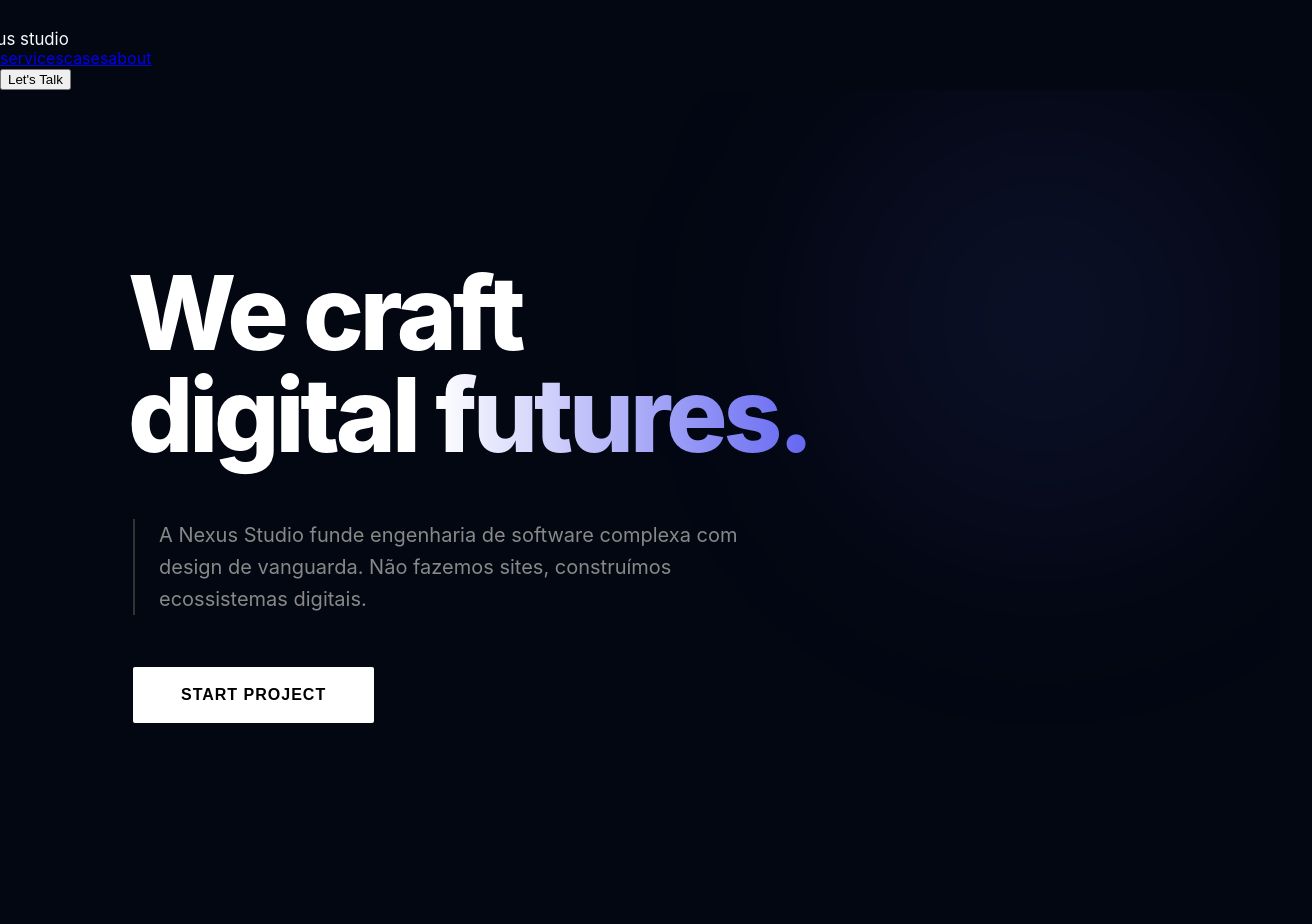
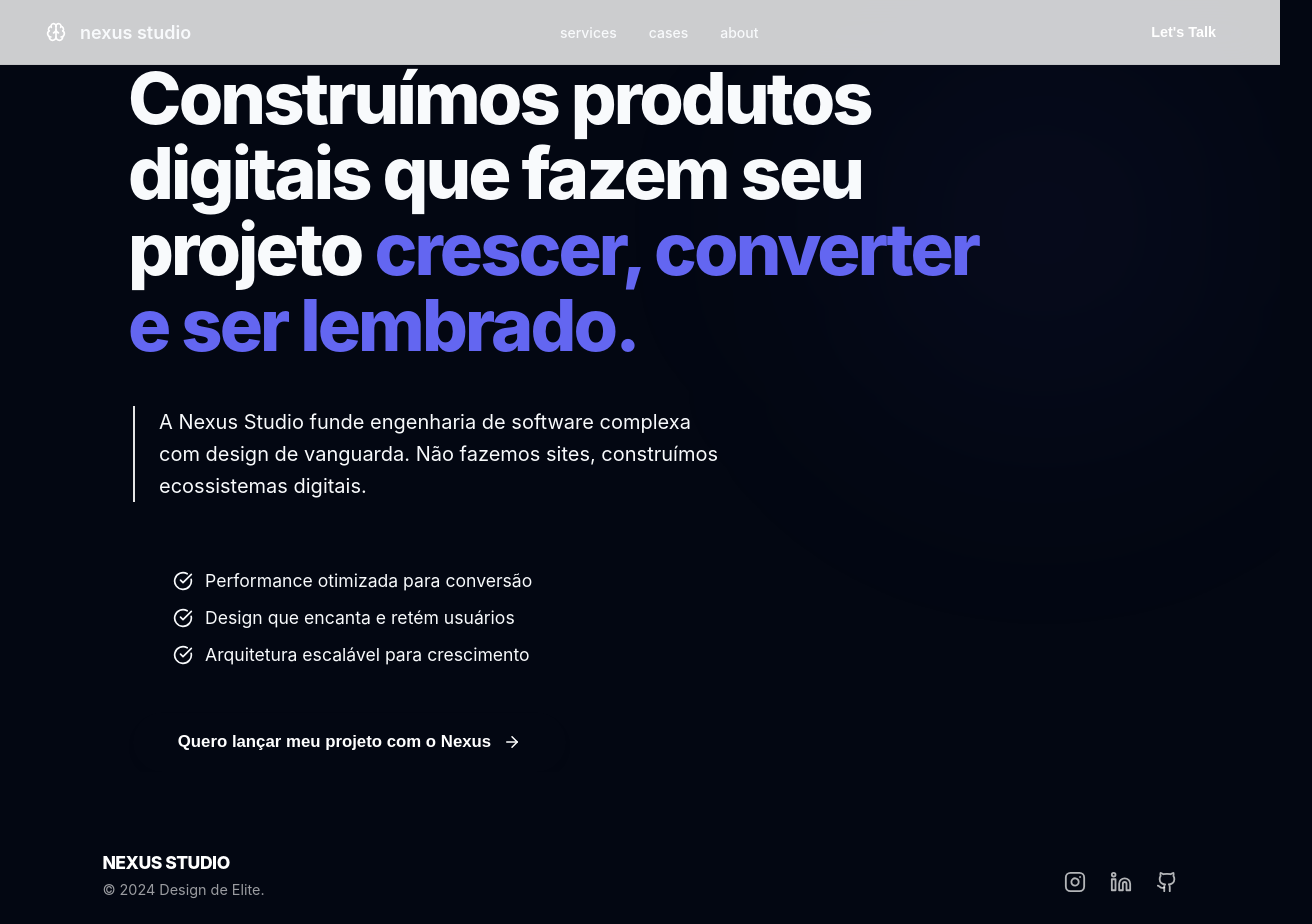
Before and after one commit to luanbr65/nexus-studios, a Next.js app in the folder nexus-studio/: page / in a window 1280 px wide. Shown: the top 924 px of the page, 1312 px wide, since content can reach past the window. Built offline with nearby package versions, Linux system fonts and the light colour scheme.

Commit message:
O design agora tem a elegância minimalista do Apple com a funcionalidade moderna esperada pelo usuário! 🚀

```diff
--- a/nexus-studio/src/app/globals.css
+++ b/nexus-studio/src/app/globals.css
@@ -1,24 +1,32 @@
 :root {
-  --bg-color: #050505;
-  --text-color: #ededed;
-  --accent-color: #6366f1;
-  --grid-line: rgba(255, 255, 255, 0.03);
+  /* Bases */
+  --bg-page: #FFFFFF;
+  --bg-subtle: #FAFAFA;
+
+  /* Tipografia & Hierarquia */
+  --text-headline: #000000; /* Preto Puro para Títulos (Impacto) */
+  --text-body: #111111;     /* Preto Suave para leitura confortável */
+  --text-muted: #666666;
+
+  /* Elementos de Ação */
+  --accent-black: #000000; /* CTA e Logos */
+  --accent-brand: #6366f1; /* Detalhes sutis (Indigo) */
+
+  /* Sombras Apple-like */
+  --shadow-card: 0 2px 8px rgba(0,0,0,0.04), 0 1px 2px rgba(0,0,0,0.02);
+  --shadow-float: 0 12px 24px -6px rgba(0,0,0,0.08);
 }
 
-* {
-  box-sizing: border-box;
-  margin: 0;
-  padding: 0;
+* { box-sizing: border-box; margin: 0; padding: 0; }
+
+body {
+  background-color: var(--bg-page);
+  color: var(--text-body);
+  font-family: 'Inter', -apple-system, sans-serif;
+  -webkit-font-smoothing: antialiased; /* Renderização de fonte nítida */
 }
 
-body {
-  background-color: var(--bg-color);
-  color: var(--text-color);
-  font-family: 'Inter', -apple-system, sans-serif;
-  /* Cria o efeito de papel milimetrado (Grid) no fundo */
-  background-image:
-    linear-gradient(var(--grid-line) 1px, transparent 1px),
-    linear-gradient(to right, var(--grid-line) 1px, transparent 1px);
-  background-size: 50px 50px;
-  overflow-x: hidden;
+button:focus-visible, a:focus-visible {
+  outline: 2px solid var(--accent-black);
+  outline-offset: 3px;
 }
--- a/nexus-studio/src/app/page.module.css
+++ b/nexus-studio/src/app/page.module.css
@@ -1,46 +1,42 @@
+/* 2. Layout Responsivo (Mobile First) */
 .main {
-  min-height: 90vh;
   display: flex;
   flex-direction: column;
   justify-content: center;
-  padding: 0 10%; /* Margem lateral grande para respiro */
+  min-height: 90vh;
+  padding: 0 5%;
   position: relative;
   overflow: hidden;
 }
 
-/* Efeito de luz ambiente */
+@media (min-width: 768px) {
+  .main {
+    padding: 0 10%;
+  }
+}
+
+/* Aurora Background (mantido) */
 .glowOrb {
   position: absolute;
   top: -10%;
   right: -5%;
   width: 600px;
   height: 600px;
-  background: radial-gradient(circle, rgba(99,102,241,0.15) 0%, rgba(0,0,0,0) 70%);
-  filter: blur(100px);
+  background: radial-gradient(circle, rgba(99, 102, 241, 0.08) 0%, rgba(0,0,0,0) 70%);
+  filter: blur(120px);
   z-index: -1;
   pointer-events: none;
+  will-change: transform, opacity;
 }
 
 .title {
-  /* Texto responsivo e gigante */
-  font-size: clamp(3.5rem, 8vw, 8rem);
+  color: var(--text-headline); /* Agora usa Preto Puro */
+  font-size: clamp(3rem, 6vw, 4.5rem);
   font-weight: 800;
-  line-height: 1;
-  letter-spacing: -0.04em;
-  color: #fff;
-  margin-bottom: 2rem;
-  max-width: 1400px;
-}
-
-/* Efeito de texto 'vazado' ou gradiente */
-.accent {
-  background: linear-gradient(to right, #fff, #6366f1);
-  background-clip: text;
-  -webkit-background-clip: text;
-  -webkit-text-fill-color: transparent;
-  /* Opcional: Se quiser estilo Outline, use:
-  -webkit-text-fill-color: transparent;
-  -webkit-text-stroke: 1px #6366f1; */
+  letter-spacing: -0.04em; /* Tracking bem apertado para títulos grandes */
+  line-height: 1.05;
+  margin-bottom: 1.5rem;
+  max-width: 900px;
 }
 
 .descriptionWrapper {
@@ -49,53 +45,96 @@
   align-items: flex-start;
   gap: 2rem;
   margin-left: 5px;
+  max-width: 600px;
 }
 
 .description {
   font-size: 1.25rem;
-  color: #888;
-  max-width: 600px;
+  color: var(--text-muted);
   line-height: 1.6;
-  border-left: 2px solid #333; /* Linha vertical técnica */
+  border-left: 2px solid #e5e5e5;
   padding-left: 1.5rem;
 }
 
+.benefitList {
+  list-style: none;
+  display: flex;
+  flex-direction: column;
+  gap: 1rem;
+}
+
+.benefitItem {
+  display: flex;
+  align-items: center;
+  gap: 12px;
+  color: var(--text-body);
+  font-size: 1.1rem;
+}
+
+.benefitItem svg {
+  color: var(--accent-brand);
+  flex-shrink: 0;
+}
+
+/* Botão Premium: Foco em Sombra, não troca de cor */
 .btn {
-  background: #fff;
-  color: #000;
-  font-size: 1rem;
-  font-weight: 700;
-  padding: 1.2rem 3rem;
+  background: var(--accent-black);
+  color: #FFFFFF;
+  padding: 1.2rem 2.8rem;
+  font-size: 1.05rem;
+  font-weight: 600;
   border: none;
-  border-radius: 2px; /* Cantos retos = mais sério */
+  border-radius: 99px;
   cursor: pointer;
-  transition: all 0.3s ease;
-  text-transform: uppercase;
-  letter-spacing: 1px;
+  display: inline-flex;
+  align-items: center;
+  gap: 12px;
+  /* Sombra inicial discreta */
+  box-shadow: 0 4px 6px rgba(0,0,0,0.05);
+  transition: transform 0.3s cubic-bezier(0.2, 0.8, 0.2, 1), box-shadow 0.3s ease;
 }
 
 .btn:hover {
-  background: #6366f1;
-  color: #fff;
-  transform: translateY(-2px);
-  box-shadow: 0 10px 30px -10px rgba(99, 102, 241, 0.5);
+  /* Mantém o preto puro, mas eleva o elemento */
+  transform: translateY(-3px) scale(1.01);
+  box-shadow: 0 15px 30px rgba(0,0,0,0.15); /* Sombra difusa elegante */
 }
 
-/* Seção de Serviços */
-.servicesSection { padding: 8rem 2rem; max-width: 1200px; margin: 0 auto; }
-.grid { display: grid; grid-template-columns: repeat(auto-fit, minmax(300px, 1fr)); gap: 2rem; margin-top: 4rem; }
-.card { background: rgba(255, 255, 255, 0.02); border: 1px solid rgba(255, 255, 255, 0.05); padding: 3rem; border-radius: 2px; transition: 0.4s ease; }
-.card:hover { border-color: #6366f1; background: rgba(99, 102, 241, 0.05); transform: translateY(-10px); }
-.card h3 { font-size: 1.5rem; margin: 1.5rem 0 1rem; color: #fff; }
-.card p { color: #94a3b8; line-height: 1.6; }
+/* Footer Icons */
+.footer {
+  background: var(--accent-black);
+  color: #fff;
+  padding: 5rem 8%;
+  display: flex;
+  justify-content: space-between;
+  align-items: center;
+}
 
-/* Seção de Portfólio */
-.portfolioSection { padding: 4rem 2rem 8rem; max-width: 1200px; margin: 0 auto; }
-.portfolioGrid { display: grid; grid-template-columns: repeat(auto-fit, minmax(400px, 1fr)); gap: 2rem; margin-top: 4rem; }
-.projectCard { position: relative; border-radius: 2px; overflow: hidden; height: 350px; background: #111827; border: 1px solid rgba(255, 255, 255, 0.05); cursor: pointer; }
-.projectOverlay { position: absolute; inset: 0; background: linear-gradient(to top, #030712 0%, transparent 100%); display: flex; flex-direction: column; justify-content: flex-end; padding: 2rem; transition: 0.3s; }
-.projectCard:hover .projectOverlay { background: linear-gradient(to top, #6366f1 90%, transparent 100%); }
+.footerLogo {
+  font-weight: 800;
+  color: #fff;
+  letter-spacing: -0.5px;
+  font-size: 1.1rem;
+}
 
-/* Footer */
-.footer { padding: 4rem 2rem; border-top: 1px solid rgba(255, 255, 255, 0.05); display: flex; justify-content: space-between; align-items: center; max-width: 1200px; margin: 0 auto; color: #64748b; }
-.footerLogo { font-weight: 900; color: #fff; letter-spacing: -1px; }
+.footerCopy {
+  opacity: 0.6;
+  font-size: 0.9rem;
+  margin-top: 0.5rem;
+}
+
+.socialIcons {
+  display: flex;
+  gap: 1.5rem;
+}
+
+.socialIcon {
+  color: rgba(255, 255, 255, 0.7);
+  transition: color 0.2s ease, transform 0.2s ease;
+  cursor: pointer;
+}
+
+.socialIcon:hover {
+  color: #FFFFFF;
+  transform: translateY(-2px);
+}
--- a/nexus-studio/src/app/page.tsx
+++ b/nexus-studio/src/app/page.tsx
@@ -1,30 +1,24 @@
-"use client";
+'use client';
 import styles from './page.module.css';
 import Navbar from '../components/Navbar';
-import { Cpu, Layout, Terminal, ArrowRight, Instagram, Linkedin, Github } from 'lucide-react';
 import { motion } from 'framer-motion';
+import { ArrowRight, Instagram, Linkedin, Github, CheckCircle } from 'lucide-react';
 
 export default function Home() {
-  const services = [
-    { title: "Soluções em IA", icon: <Cpu color="#6366f1" size={32} />, desc: "Automatizamos processos complexos com inteligência artificial sob medida." },
-    { title: "Design de Elite", icon: <Layout color="#6366f1" size={32} />, desc: "Interfaces que encantam usuários e elevam o valor da sua marca." },
-    { title: "Dev Fullstack", icon: <Terminal color="#6366f1" size={32} />, desc: "Sistemas robustos e escaláveis construídos com tecnologia de ponta." }
-  ];
-
   return (
     <main>
       <Navbar />
 
-      {/* Nova Hero Section: Sem Card, Direto na Grade */}
       <section className={styles.main}>
+        {/* Aurora Background */}
         <div className={styles.glowOrb}></div>
 
+        {/* Headline com Span Indigo Sutil */}
         <motion.h1
           className={styles.title}
-          initial={{ opacity: 0, y: 50 }} animate={{ opacity: 1, y: 0 }} transition={{ duration: 0.8 }}
+          initial={{ opacity: 0, y: 30 }} animate={{ opacity: 1, y: 0 }} transition={{ duration: 0.8 }}
         >
-          We craft <br />
-          digital <span className={styles.accent}>futures.</span>
+          Construímos produtos digitais que fazem seu projeto <span style={{color: '#6366f1'}}>crescer, converter e ser lembrado.</span>
         </motion.h1>
 
         <motion.div
@@ -35,42 +29,41 @@ export default function Home() {
             A Nexus Studio funde engenharia de software complexa com design de vanguarda.
             Não fazemos sites, construímos ecossistemas digitais.
           </p>
-          <button className={styles.btn}>Start Project</button>
+
+          <ul className={styles.benefitList}>
+            <li className={styles.benefitItem}>
+              <CheckCircle size={20} />
+              <span>Performance otimizada para conversão</span>
+            </li>
+            <li className={styles.benefitItem}>
+              <CheckCircle size={20} />
+              <span>Design que encanta e retém usuários</span>
+            </li>
+            <li className={styles.benefitItem}>
+              <CheckCircle size={20} />
+              <span>Arquitetura escalável para crescimento</span>
+            </li>
+          </ul>
+
+          {/* CTA COM COPY REFINADA */}
+          <button className={styles.btn}>
+            Quero lançar meu projeto com o Nexus
+            <ArrowRight size={18} />
+          </button>
         </motion.div>
       </section>
 
-      {/* Services Section */}
-      <section className={styles.servicesSection}>
-        <div style={{ textAlign: 'center' }}>
-          <h2 style={{ fontSize: '3rem', fontWeight: '800' }}>Nossas <span className={styles.accent}>Expertises</span></h2>
+      {/* Footer Limpo (Sem estilos inline nos ícones) */}
+      <footer className={styles.footer}>
+        <div>
+            <span className={styles.footerLogo}>NEXUS STUDIO</span>
+            <p className={styles.footerCopy}>© 2024 Design de Elite.</p>
         </div>
-        <div className={styles.grid}>
-          {services.map((s, i) => (
-            <div key={i} className={styles.card}>
-              {s.icon}
-              <h3>{s.title}</h3>
-              <p>{s.desc}</p>
-              <div style={{ marginTop: '2rem', display: 'flex', alignItems: 'center', gap: '10px', color: '#6366f1', fontWeight: 'bold', cursor: 'pointer' }}>
-                Saber mais <ArrowRight size={18} />
-              </div>
-            </div>
-          ))}
+        <div className={styles.socialIcons}>
+          <Instagram size={22} className={styles.socialIcon} />
+          <Linkedin size={22} className={styles.socialIcon} />
+          <Github size={22} className={styles.socialIcon} />
         </div>
-      </section>
-
-      {/* Portfolio Section */}
-      <section className={styles.portfolioSection}>
-        <h2 style={{ fontSize: '2.5rem', fontWeight: '800' }}>Projetos <span className={styles.accent}>Selecionados</span></h2>
-        <div className={styles.portfolioGrid}>
-          <div className={styles.projectCard}><div className={styles.projectOverlay}><h3>Plataforma Alpha</h3></div></div>
-          <div className={styles.projectCard}><div className={styles.projectOverlay}><h3>Luxe Marketplace</h3></div></div>
-        </div>
-      </section>
-
-      {/* Footer */}
-      <footer className={styles.footer}>
-        <div><span className={styles.footerLogo}>NEXUS STUDIO</span><p>© 2024 Design de Elite.</p></div>
-        <div style={{ display: 'flex', gap: '1.5rem' }}><Instagram size={20} /><Linkedin size={20} /><Github size={20} /></div>
       </footer>
     </main>
   );
--- /dev/null
+++ b/nexus-studio/src/components/Navbar.module.css
@@ -0,0 +1,103 @@
+.nav {
+  position: fixed;
+  top: 0;
+  left: 0;
+  right: 0;
+  z-index: 50;
+  background: rgba(255, 255, 255, 0.8);
+  backdrop-filter: blur(20px);
+  -webkit-backdrop-filter: blur(20px);
+  border-bottom: 1px solid rgba(0, 0, 0, 0.05);
+}
+
+.container {
+  max-width: 1200px;
+  margin: 0 auto;
+  padding: 0 2rem;
+}
+
+.content {
+  display: flex;
+  align-items: center;
+  justify-content: space-between;
+  height: 4rem;
+}
+
+.logo {
+  display: flex;
+  align-items: center;
+  gap: 0.5rem;
+  font-weight: 600;
+  font-size: 1.125rem;
+  color: var(--text-headline);
+  text-decoration: none;
+  transition: transform 0.2s ease;
+}
+
+.logo:hover {
+  transform: scale(1.05);
+}
+
+.logoIcon {
+  width: 2rem;
+  height: 2rem;
+  background: linear-gradient(135deg, var(--accent-brand), #5558dd);
+  border-radius: 0.5rem;
+  display: flex;
+  align-items: center;
+  justify-content: center;
+}
+
+.logoIcon svg {
+  color: white;
+  width: 1.25rem;
+  height: 1.25rem;
+}
+
+.navLinks {
+  display: none;
+  align-items: center;
+  gap: 2rem;
+}
+
+@media (min-width: 768px) {
+  .navLinks {
+    display: flex;
+  }
+}
+
+.navLink {
+  color: var(--text-muted);
+  text-decoration: none;
+  font-size: 0.875rem;
+  font-weight: 500;
+  text-transform: lowercase;
+  transition: color 0.2s ease, transform 0.2s ease;
+}
+
+.navLink:hover {
+  color: var(--text-headline);
+  transform: translateY(-2px);
+}
+
+.ctaBtn {
+  background: var(--accent-black);
+  color: #fff;
+  padding: 0.7rem 1.5rem;
+  border: none;
+  border-radius: 99px;
+  font-weight: 600;
+  font-size: 0.9rem;
+  cursor: pointer;
+  transition: transform 0.2s ease, box-shadow 0.2s ease;
+  text-decoration: none;
+  display: inline-flex;
+  align-items: center;
+  justify-content: center;
+}
+
+.ctaBtn:hover {
+  /* Sem mudar para cinza. Apenas elevação física. */
+  transform: translateY(-1px);
+  box-shadow: 0 4px 12px rgba(0,0,0,0.15);
+}
--- a/nexus-studio/src/components/Navbar.tsx
+++ b/nexus-studio/src/components/Navbar.tsx
@@ -2,6 +2,7 @@
 
 import { motion } from 'framer-motion';
 import { Brain } from 'lucide-react';
+import styles from './Navbar.module.css';
 
 export default function Navbar() {
   return (
@@ -9,29 +10,30 @@ export default function Navbar() {
       initial={{ opacity: 0, y: -20 }}
       animate={{ opacity: 1, y: 0 }}
       transition={{ duration: 0.6 }}
-      className="fixed top-0 left-0 right-0 z-50 glass"
+      className={styles.nav}
     >
-      <div className="max-w-7xl mx-auto px-6 sm:px-8 lg:px-12">
-        <div className="flex items-center justify-between h-16">
+      <div className={styles.container}>
+        <div className={styles.content}>
           {/* Logo */}
-          <motion.div
-            className="flex items-center space-x-2"
+          <motion.a
+            href="#"
+            className={styles.logo}
             whileHover={{ scale: 1.05 }}
             transition={{ type: "spring", stiffness: 400, damping: 17 }}
           >
-            <div className="w-8 h-8 bg-gradient-to-br from-indigo-500 to-indigo-600 rounded-lg flex items-center justify-center">
-              <Brain className="w-5 h-5 text-white" />
+            <div className={styles.logoIcon}>
+              <Brain className="w-5 h-5" />
             </div>
-            <span className="text-white font-semibold text-lg">nexus studio</span>
-          </motion.div>
+            <span>nexus studio</span>
+          </motion.a>
 
           {/* Navigation Links */}
-          <div className="hidden md:flex items-center space-x-8">
+          <div className={styles.navLinks}>
             {['services', 'cases', 'about'].map((link, index) => (
               <motion.a
                 key={link}
                 href={`#${link}`}
-                className="text-gray-300 hover:text-white transition-colors duration-200 text-sm font-medium lowercase"
+                className={styles.navLink}
                 initial={{ opacity: 0, y: -10 }}
                 animate={{ opacity: 1, y: 0 }}
                 transition={{ duration: 0.5, delay: 0.1 * index }}
@@ -44,7 +46,7 @@ export default function Navbar() {
 
           {/* CTA Button */}
           <motion.button
-            className="bg-indigo-500 hover:bg-indigo-600 text-white px-6 py-2 rounded-full text-sm font-medium transition-all duration-200 hover:shadow-lg hover:shadow-indigo-500/25"
+            className={styles.ctaBtn}
             initial={{ opacity: 0, scale: 0.9 }}
             animate={{ opacity: 1, scale: 1 }}
             transition={{ duration: 0.5, delay: 0.3 }}
```
